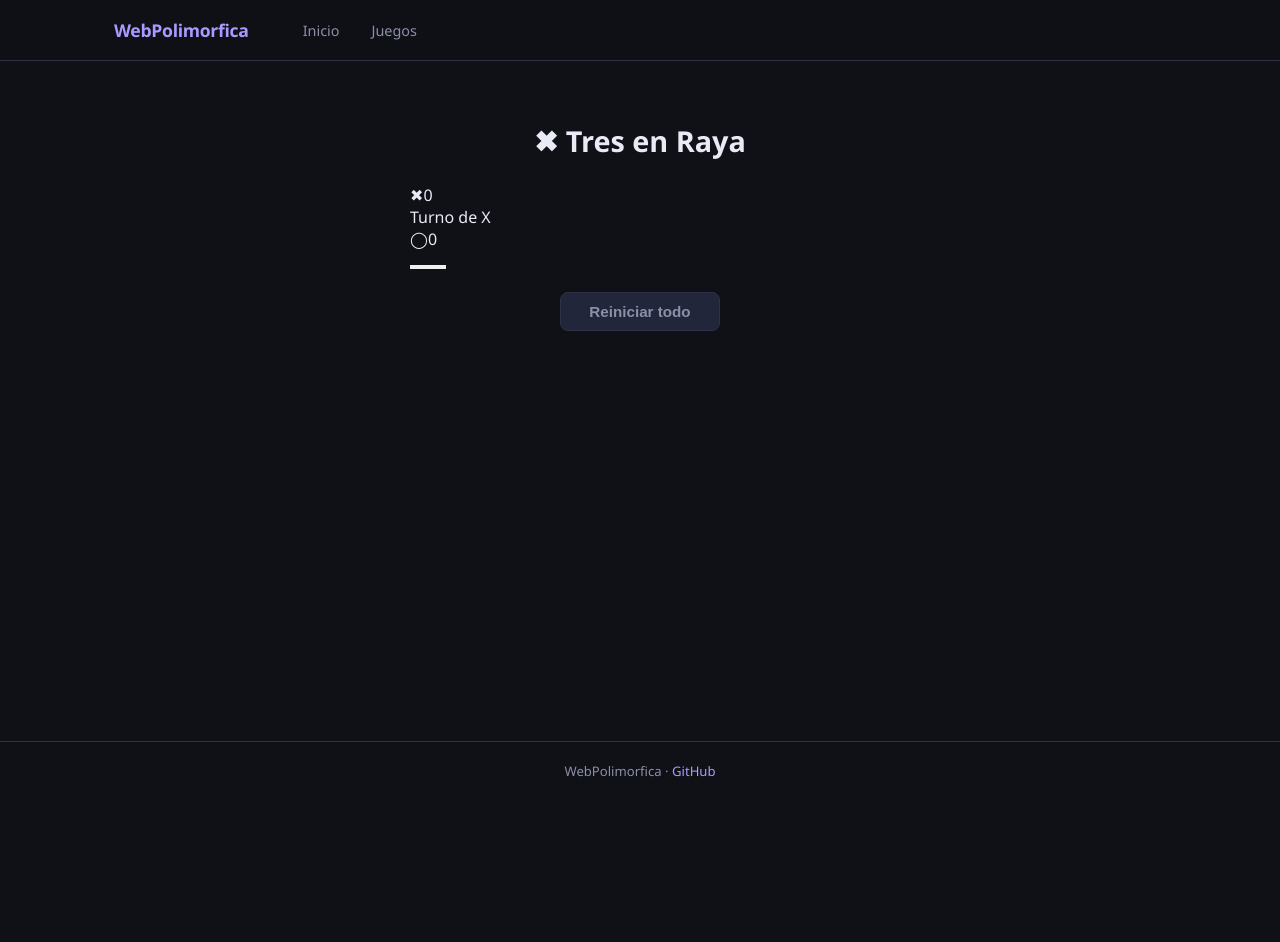
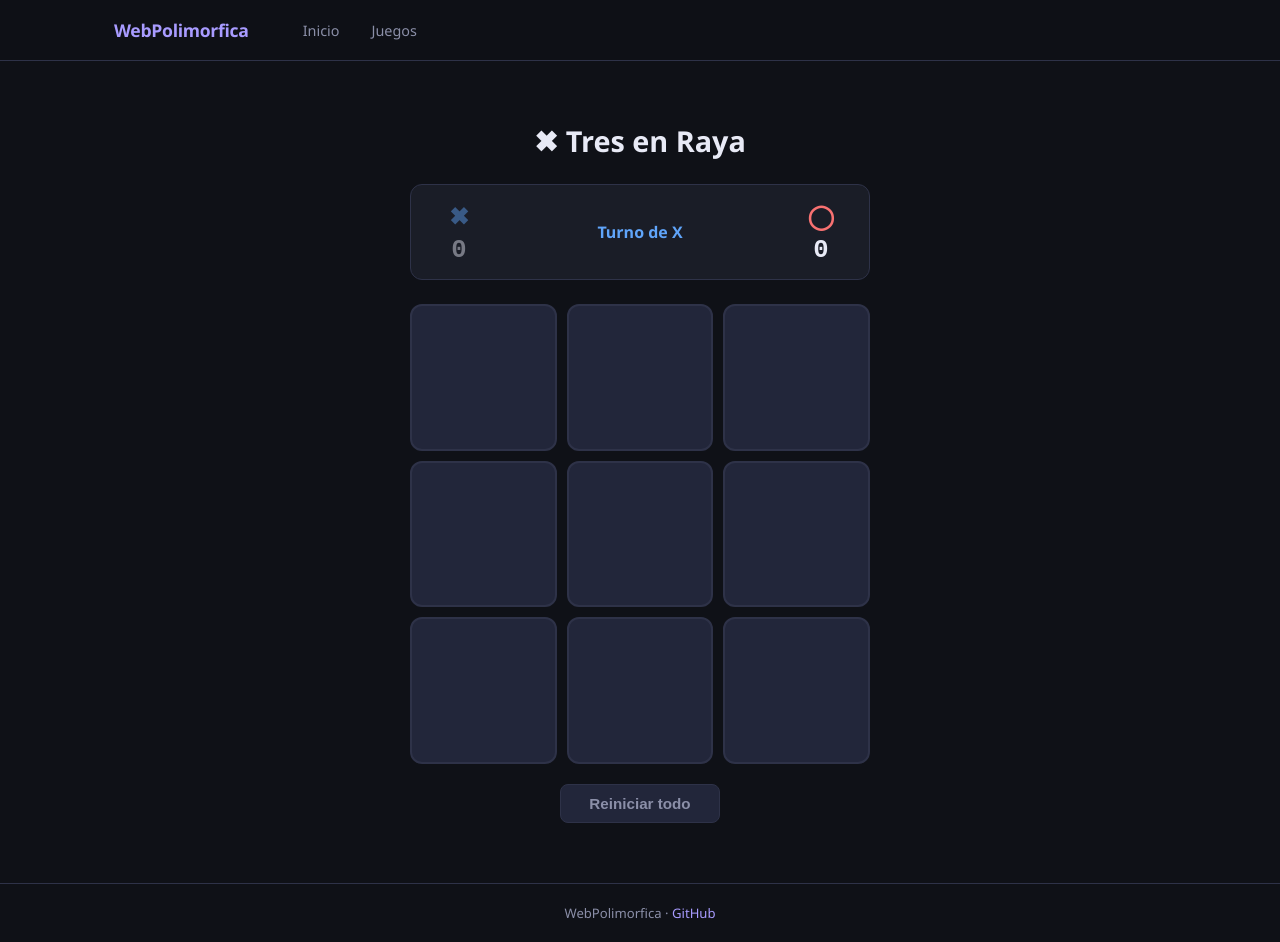
Before and after one commit to zeuscabanas/WebPolimorfica, a Next.js app: page /juegos/tres-en-raya in a window 1280 px wide. Before the commit the page ends 800 px from the top, so only its background shows below. Built offline with nearby package versions, Linux system fonts and the light colour scheme.

Commit message:
feat: tres en raya

```diff
--- a/app/globals.css
+++ b/app/globals.css
@@ -443,3 +443,73 @@ a {
   .dot { width: 14px; height: 14px; }
   .dot.cap { width: 36px; height: 36px; }
 }
+
+/* ── Tres en Raya ── */
+.ttr-scores {
+  display: flex;
+  justify-content: space-between;
+  align-items: center;
+  background: var(--surface);
+  border: 1px solid var(--border);
+  border-radius: var(--radius);
+  padding: 14px 20px;
+  margin-bottom: 24px;
+}
+
+.ttr-score {
+  display: flex;
+  flex-direction: column;
+  align-items: center;
+  gap: 4px;
+  opacity: 0.45;
+  transition: opacity 0.2s;
+  min-width: 56px;
+}
+.ttr-score.active { opacity: 1; }
+
+.ttr-player { font-size: 1.5rem; font-weight: 800; }
+.ttr-score.x .ttr-player { color: #60a5fa; }
+.ttr-score.o .ttr-player { color: #f87171; }
+
+.ttr-pts {
+  font-size: 1.6rem;
+  font-weight: 800;
+  font-family: monospace;
+  color: var(--text);
+}
+
+.ttr-status {
+  font-size: 1rem;
+  font-weight: 700;
+  text-align: center;
+}
+.ttr-status.x    { color: #60a5fa; }
+.ttr-status.o    { color: #f87171; }
+.ttr-status.draw { color: var(--text-muted); }
+
+.ttr-board {
+  display: grid;
+  grid-template-columns: repeat(3, 1fr);
+  gap: 10px;
+  width: 100%;
+}
+
+.ttr-cell {
+  aspect-ratio: 1;
+  background: var(--surface2);
+  border: 2px solid var(--border);
+  border-radius: 12px;
+  font-size: clamp(2rem, 10vw, 4rem);
+  font-weight: 900;
+  cursor: pointer;
+  transition: background 0.15s, transform 0.1s, border-color 0.15s;
+  color: transparent;
+}
+.ttr-cell:hover:not(.filled) {
+  background: var(--surface);
+  border-color: var(--accent);
+  transform: scale(1.03);
+}
+.ttr-cell.x   { color: #60a5fa; border-color: #3b82f680; }
+.ttr-cell.o   { color: #f87171; border-color: #ef444480; }
+.ttr-cell.win { border-color: #4ade80; background: #16a34a22; transform: scale(1.05); }
```
